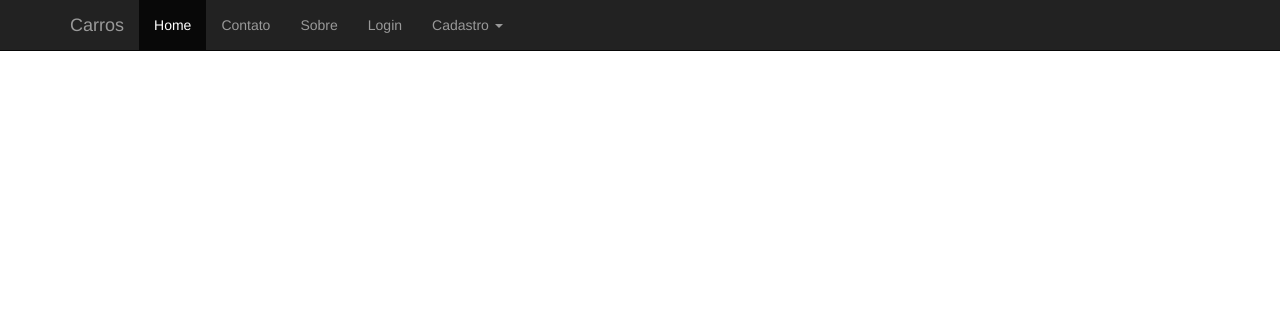
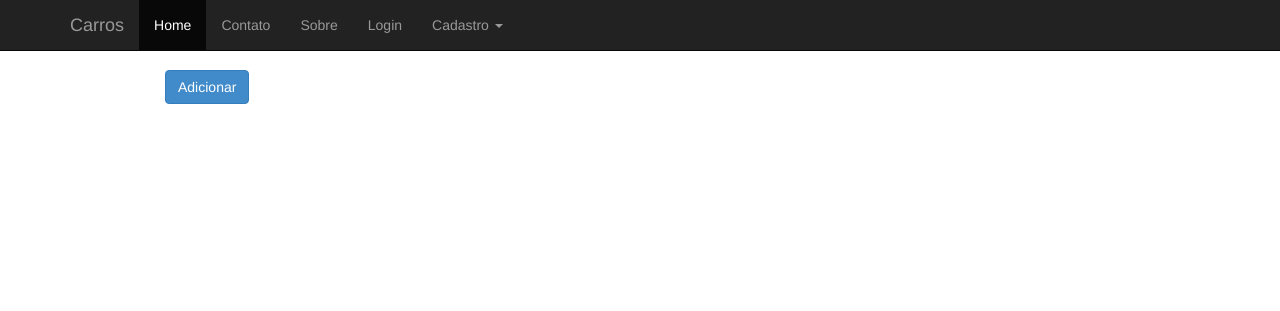
Before and after one commit to rg3915/django, a Django app: template carros_projeto/templates/carros/adiciona.html in a window 1280 px wide. Shown: the top 311 px of the page. Run offline with Django 3.2, Linux system fonts and the light colour scheme; the template is opened without the code that fills it: values that come from a table or form of the project are taken from there, others are empty; tables that the repository leaves empty hold one stand-in row (values such as "Sample post"); parts of the project's set-up code (start-up, migrations or seed data) failed here and were passed over; some libraries are stand-ins or nearby versions.

Commit message:
novo css com bootstrap

```diff
--- a/carros_projeto/templates/carros/adiciona.html
+++ b/carros_projeto/templates/carros/adiciona.html
@@ -1,12 +1,12 @@
 {% extends 'base.html' %}
 
-{% block corpo %}
+{% block content %}
 
 <form class="form-horizontal" action="" method="post">
-	<div class="col-md-4">
 	{% csrf_token %}
-	{{ form.as_p }}
-	<button class="btn btn-lg btn-primary" type="submit">Adicionar</button>
+	{% include "form.html" %}
+	<div class="col-md-offset-1">
+		<button class="btn btn-primary" type="submit">Adicionar</button>
 	</div>
 </form>
 
```
